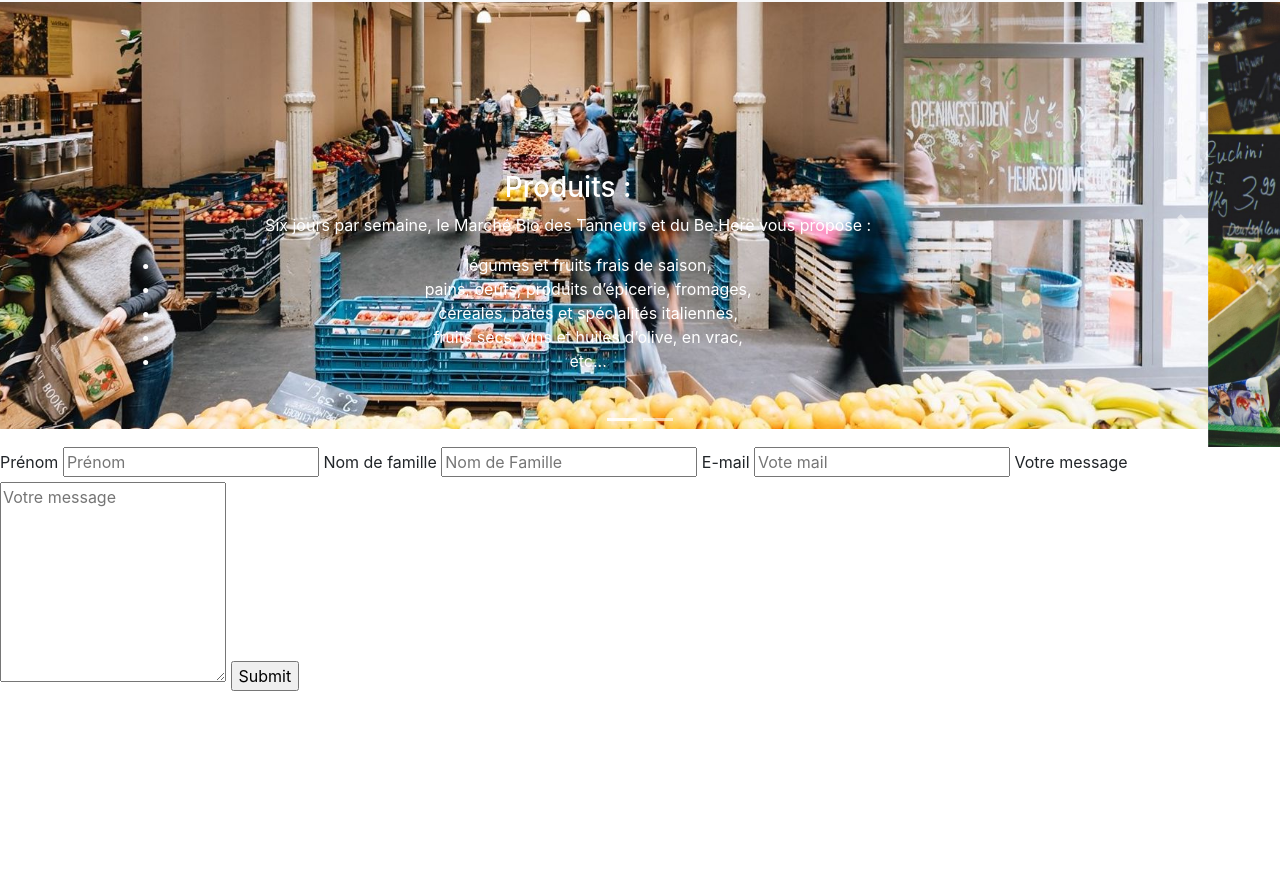
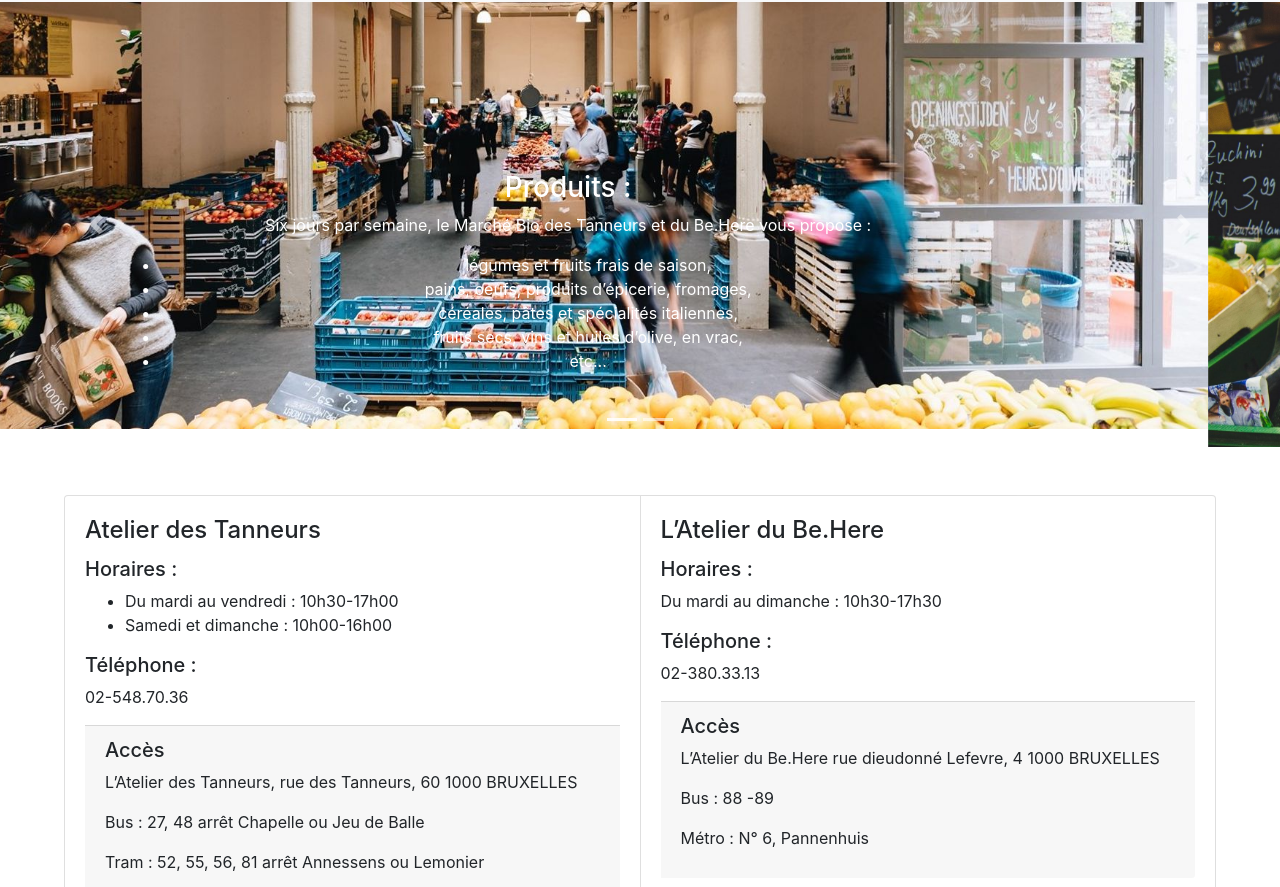
Before and after one commit to LeaDalibard/social-impact, a plain HTML site: page index.html in a window 1280 px wide. Shown: the part 54-941 px from the top of the page. Before the commit the page ends 800 px from the top, so only its background shows below. Drawn offline with nearby package versions, Linux system fonts and the light colour scheme.

Commit message:
Main structure html

```diff
--- a/index.html
+++ b/index.html
@@ -110,11 +110,49 @@
         </a>
     </div>
 </div>
-<main>
+<main class="w-90">
+    <div class="card-group mt-5">
+        <div class="card">
+            <div class="card-body">
+                <h4 class="card-title">Atelier des Tanneurs</h4>
+                <h5>Horaires :</h5>
+                <ul>
+                    <li class="card-text">Du mardi au vendredi : 10h30-17h00</li>
+                    <li class="card-text">Samedi et dimanche : 10h00-16h00</li>
+                </ul>
+                <h5>Téléphone :</h5>
+                <p>02-548.70.36</p>
+                <div class="card-footer">
+                    <h5>Accès</h5>
+                    <p>L’Atelier des Tanneurs,
+                        rue des Tanneurs, 60
+                        1000 BRUXELLES</p>
 
+                    <p>Bus : 27, 48 arrêt Chapelle ou Jeu de Balle</p>
+                    <p>Tram : 52, 55, 56, 81 arrêt Annessens ou Lemonier</p>
+                    <p>Métro : Louise vers rue Haute (via ascenseur public du Palais de Justice)</p>
 
+                </div>
+            </div>
+        </div>
+        <div class="card">
+            <div class="card-body">
+                <h4 class="card-title">L’Atelier du Be.Here</h4>
+                <h5>Horaires :</h5>
+                <p>Du mardi au dimanche : 10h30-17h30</p>
+                <h5>Téléphone :</h5>
+                <p>02-380.33.13</p>
+                <div class="card-footer">
+                    <h5>Accès</h5>
+                    <p>L’Atelier du Be.Here
+                        rue dieudonné Lefevre, 4
+                        1000 BRUXELLES</p>
 
-
+                    <p>Bus : 88 -89</p>
+                    <p>Métro : N° 6, Pannenhuis</p>
+            </div>
+        </div>
+    </div>
 </main>
 <footer>
     <form action="/action_page.php">
```
